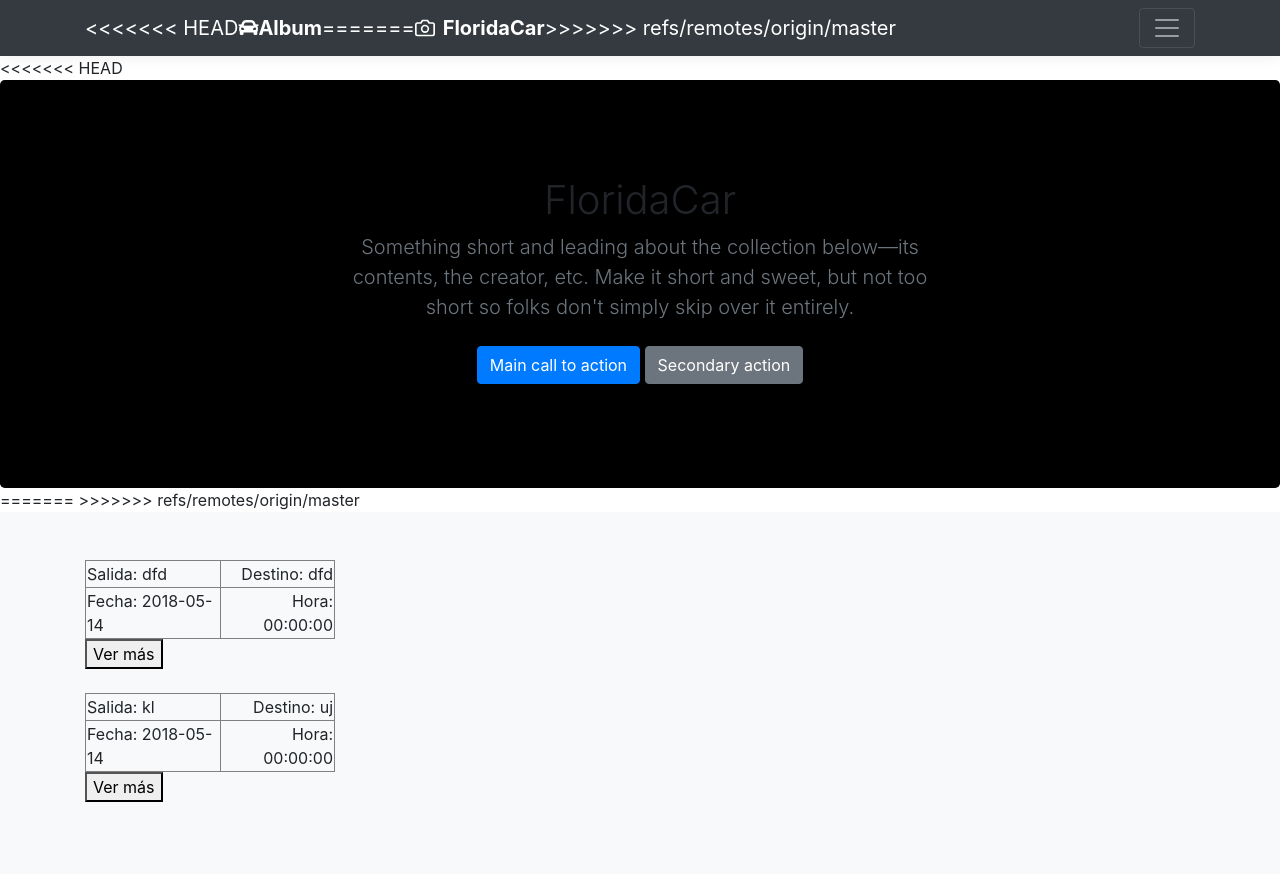
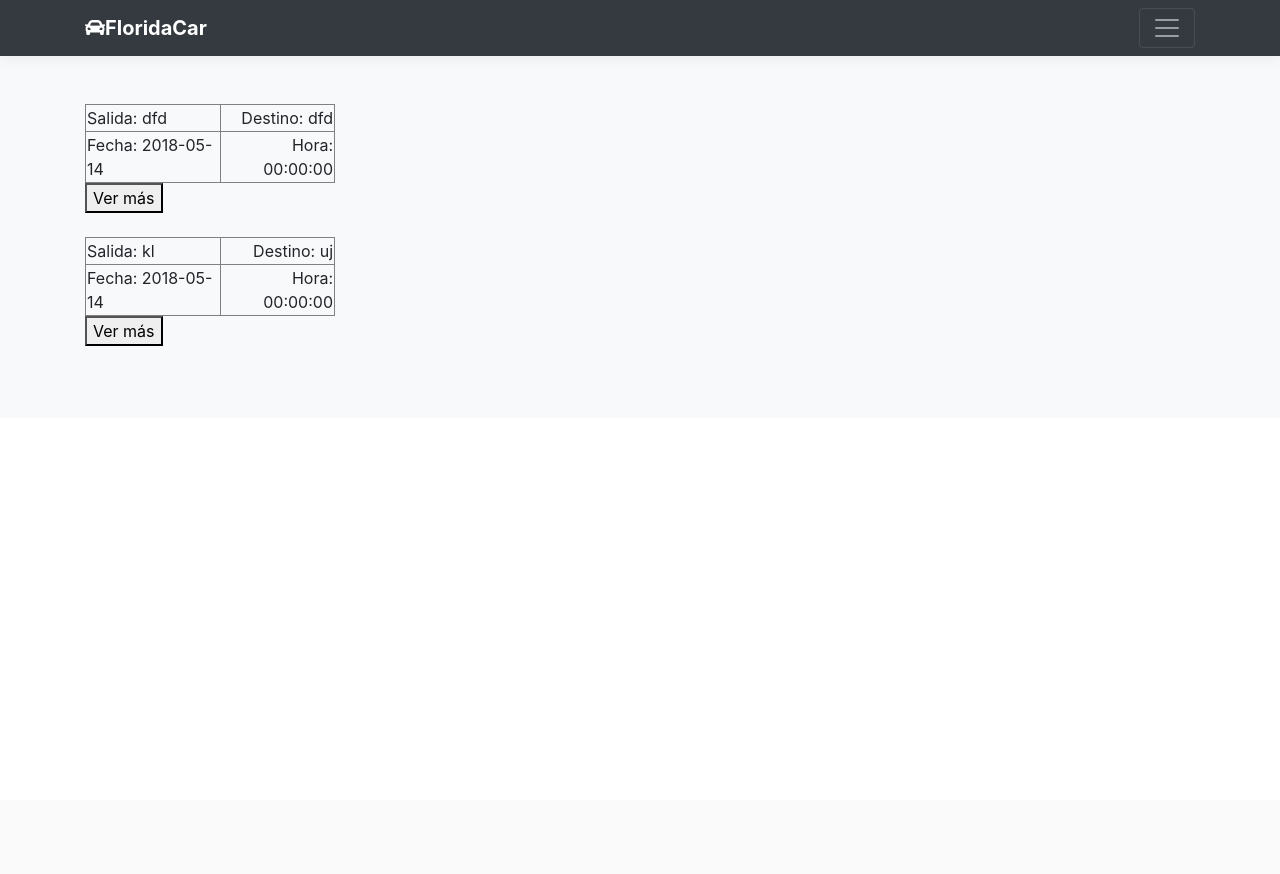
Before and after one commit to Pjorda96/lolitos, a PHP site: page /public/1index.php in a window 1280 px wide. After the commit the page ends 346 px from the top, so only its background shows below. Run offline with PHP 8.4, Linux system fonts and the light colour scheme; data comes from the database, SQL or seed files in the repository; some libraries are stand-ins or nearby versions.

Commit message:
Arreglo del Index

```diff
--- a/Floridacar/public/views/indexview.php
+++ b/Floridacar/public/views/indexview.php
@@ -50,14 +50,9 @@
       <div class="navbar navbar-dark bg-dark box-shadow">
         <div class="container d-flex justify-content-between">
           <a href="#" class="navbar-brand d-flex align-items-center">
-<<<<<<< HEAD
             <i class="fas fa-car"></i>
 
-            <strong>Album</strong>
-=======
-            <svg xmlns="http://www.w3.org/2000/svg" width="20" height="20" viewBox="0 0 24 24" fill="none" stroke="currentColor" stroke-width="2" stroke-linecap="round" stroke-linejoin="round" class="mr-2"><path d="M23 19a2 2 0 0 1-2 2H3a2 2 0 0 1-2-2V8a2 2 0 0 1 2-2h4l2-3h6l2 3h4a2 2 0 0 1 2 2z"></path><circle cx="12" cy="13" r="4"></circle></svg>
             <strong>FloridaCar</strong>
->>>>>>> refs/remotes/origin/master
           </a>
           <button class="navbar-toggler" type="button" data-toggle="collapse" data-target="#navbarHeader" aria-controls="navbarHeader" aria-expanded="false" aria-label="Toggle navigation">
             <span class="navbar-toggler-icon"></span>
@@ -67,21 +62,8 @@
     </header>
 
     <main role="main">
-<<<<<<< HEAD
 
-      <section class="jumbotron text-center">
-        <div class="container">
-          <h1 class="jumbotron-heading">FloridaCar</h1>
-          <p class="lead text-muted">Something short and leading about the collection below—its contents, the creator, etc. Make it short and sweet, but not too short so folks don't simply skip over it entirely.</p>
-          <p>
-            <a href="#" class="btn btn-primary my-2">Main call to action</a>
-            <a href="#" class="btn btn-secondary my-2">Secondary action</a>
-          </p>
-        </div>
-      </section>
 
-=======
->>>>>>> refs/remotes/origin/master
       <div class="album py-5 bg-light">
         <div class="container">
           <?php foreach ($filasTarjetas as $fila){
```
